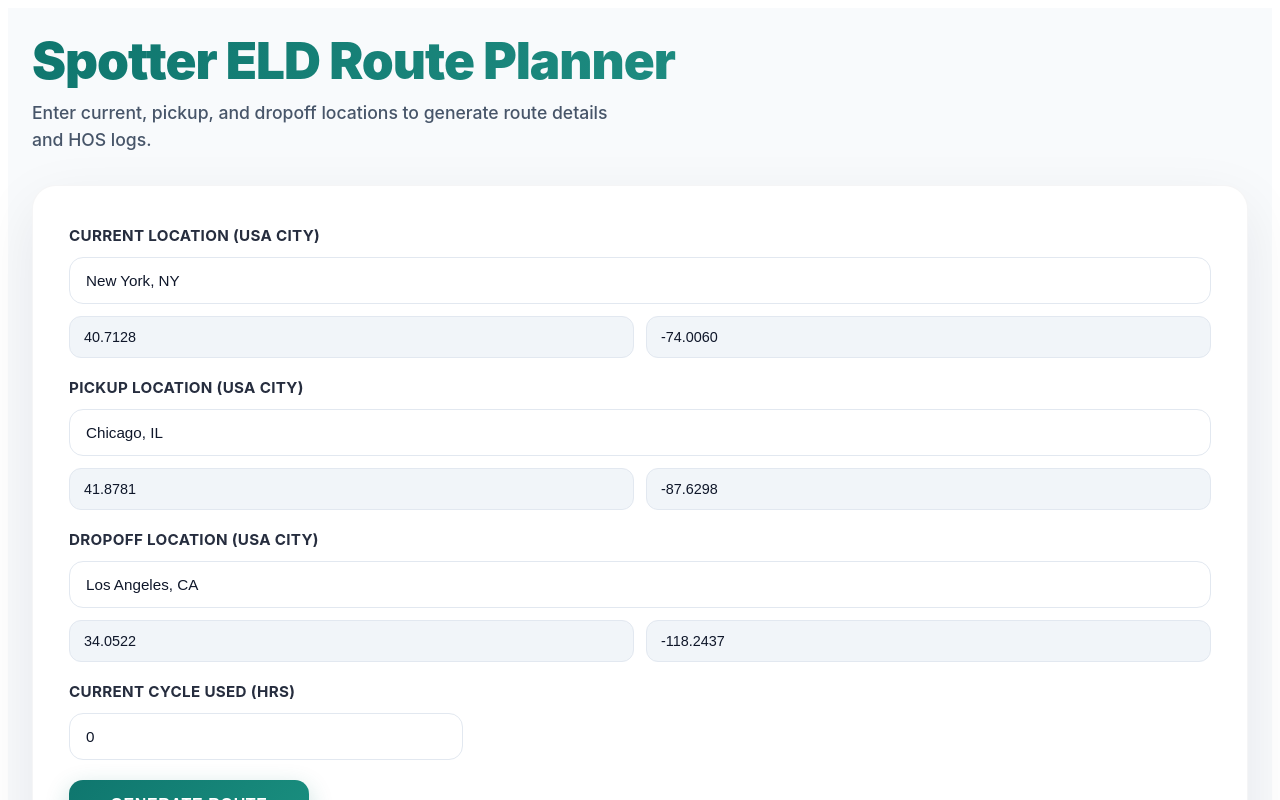
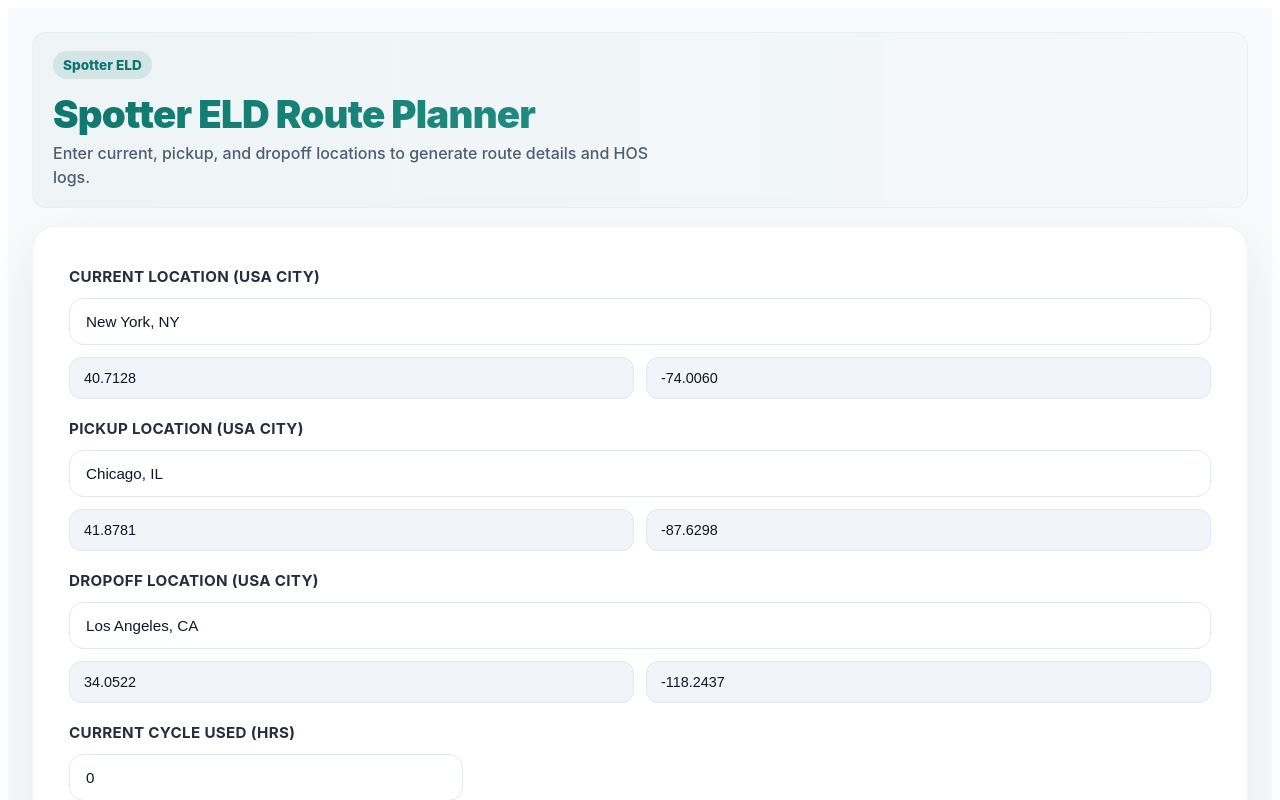
Before and after one commit to m11ad/full-stack-spotter-assessment, a React (Vite) app in the folder project/frontend/: page / in a window 1280 px wide. Shown: the top 800 px of the page. Built offline with nearby package versions, Linux system fonts and the light colour scheme.

Commit message:
Polish header hero and UI improvements

```diff
--- a/project/frontend/src/App.css
+++ b/project/frontend/src/App.css
@@ -3,6 +3,13 @@ header { max-width: 880px; margin-bottom: 24px; }
 header { max-width: 100%; margin-bottom: 32px; }
 header h1 { margin: 0 0 12px 0; font-size: 3.2rem; font-weight: 900; background: linear-gradient(135deg, #0f766e 0%, #2a9d8f 100%); -webkit-background-clip: text; -webkit-text-fill-color: transparent; background-clip: text; letter-spacing: -0.02em; line-height: 1.1; }
 header p { margin: 0; font-size: 1.1rem; color: #475569; line-height: 1.5; max-width: 600px; font-weight: 500; }
+
+/* Hero header */
+.hero { background: linear-gradient(90deg, rgba(15,118,110,0.04), rgba(42,157,143,0.02)); padding: 18px 20px; border-radius: 14px; border: 1px solid rgba(15,118,110,0.04); margin-bottom: 18px; }
+.hero-inner { max-width: 880px; }
+.hero-badge { display: inline-block; background: rgba(15,118,110,0.12); color: #0f766e; padding: 6px 10px; border-radius: 999px; font-weight: 800; font-size: 0.85rem; margin-bottom: 10px; }
+.hero h1 { margin: 4px 0 6px 0; font-size: 2.4rem; }
+.hero-sub { margin: 0; color: #475569; font-size: 1rem; opacity: 0.95; }
 .trip-form { display: grid; gap: 16px; max-width: 880px; background: white; padding: 20px; border-radius: 18px; box-shadow: 0 20px 60px rgba(15,23,42,.08); }
 .trip-form { display: grid; gap: 20px; max-width: 100%; background: white; padding: 40px 36px; border-radius: 24px; box-shadow: 0 20px 60px rgba(15,23,42,.08); border: 1px solid rgba(15,23,42,.04); }
 .field-row { display: grid; gap: 12px; grid-template-columns: 1.5fr 1fr 1fr; align-items: center; }
@@ -58,8 +65,11 @@ button:disabled { opacity: 0.65; cursor: not-allowed; transform: none; }
 .eld-day-detail { color: #475569; font-size: 0.95rem; }
 .eld-grid { display: grid; gap: 10px; }
 .eld-grid.three-col { grid-template-columns: 150px 1fr 120px; align-items: center; }
-.eld-hour-labels { display: grid; grid-template-columns: repeat(13, 1fr); font-size: 0.75rem; color: #64748b; margin: 0 0 8px 0; }
-.eld-hour-label { text-align: center; }
+.eld-hour-labels { position: relative; width: 100%; height: 16px; margin: 0 0 8px 0; grid-column: 2 / 3; }
+.eld-hour-label { position: absolute; top: 0; font-size: 0.75rem; color: #64748b; white-space: nowrap; }
+.eld-hour-label:first-child { left: 0; transform: translateX(0); }
+.eld-hour-label:last-child { left: 100%; transform: translateX(-100%); }
+.eld-hour-label:not(:first-child):not(:last-child) { transform: translateX(-50%); }
 .eld-row-title { font-size: 0.9rem; color: #334155; padding: 6px 0; }
 .cell-title { grid-column: 1 / 2; }
 .eld-totals-cell { grid-column: 3 / 4; }
--- a/project/frontend/src/App.jsx
+++ b/project/frontend/src/App.jsx
@@ -129,9 +129,12 @@ export default function App() {
 
   return (
     <div className="app-shell">
-      <header>
-        <h1>Spotter ELD Route Planner</h1>
-        <p>Enter current, pickup, and dropoff locations to generate route details and HOS logs.</p>
+      <header className="hero">
+        <div className="hero-inner">
+          <div className="hero-badge">Spotter ELD</div>
+          <h1>Spotter ELD Route Planner</h1>
+          <p className="hero-sub">Enter current, pickup, and dropoff locations to generate route details and HOS logs.</p>
+        </div>
       </header>
       <form className="trip-form" onSubmit={handleSubmit}>
         <div className="field-block">
--- a/project/frontend/src/ELDSheet.jsx
+++ b/project/frontend/src/ELDSheet.jsx
@@ -89,7 +89,16 @@ export default function ELDSheet({days}){
             <div className="eld-grid three-col">
               <div className="eld-hour-labels" style={{gridColumn: '2 / 3'}}>
                 {Array.from({length:13}, (_, idx)=>(
-                  <div key={idx} className="eld-hour-label">{idx * 2}</div>
+                  <div
+                    key={idx}
+                    className="eld-hour-label"
+                    style={{
+                      left: `${(idx * 100) / 12}%`,
+                      transform: idx === 0 ? 'translateX(0)' : idx === 12 ? 'translateX(-100%)' : 'translateX(-50%)',
+                    }}
+                  >
+                    {idx * 2}
+                  </div>
                 ))}
               </div>
 
```
